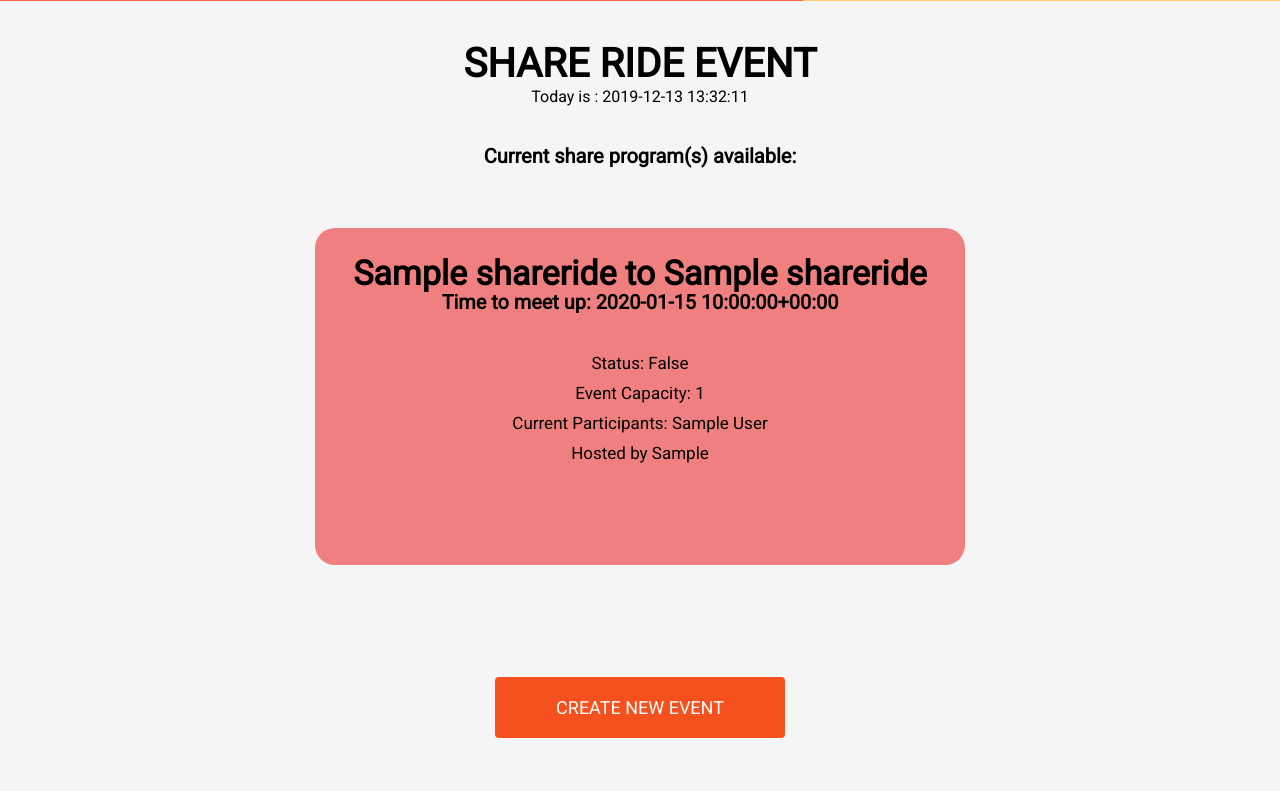
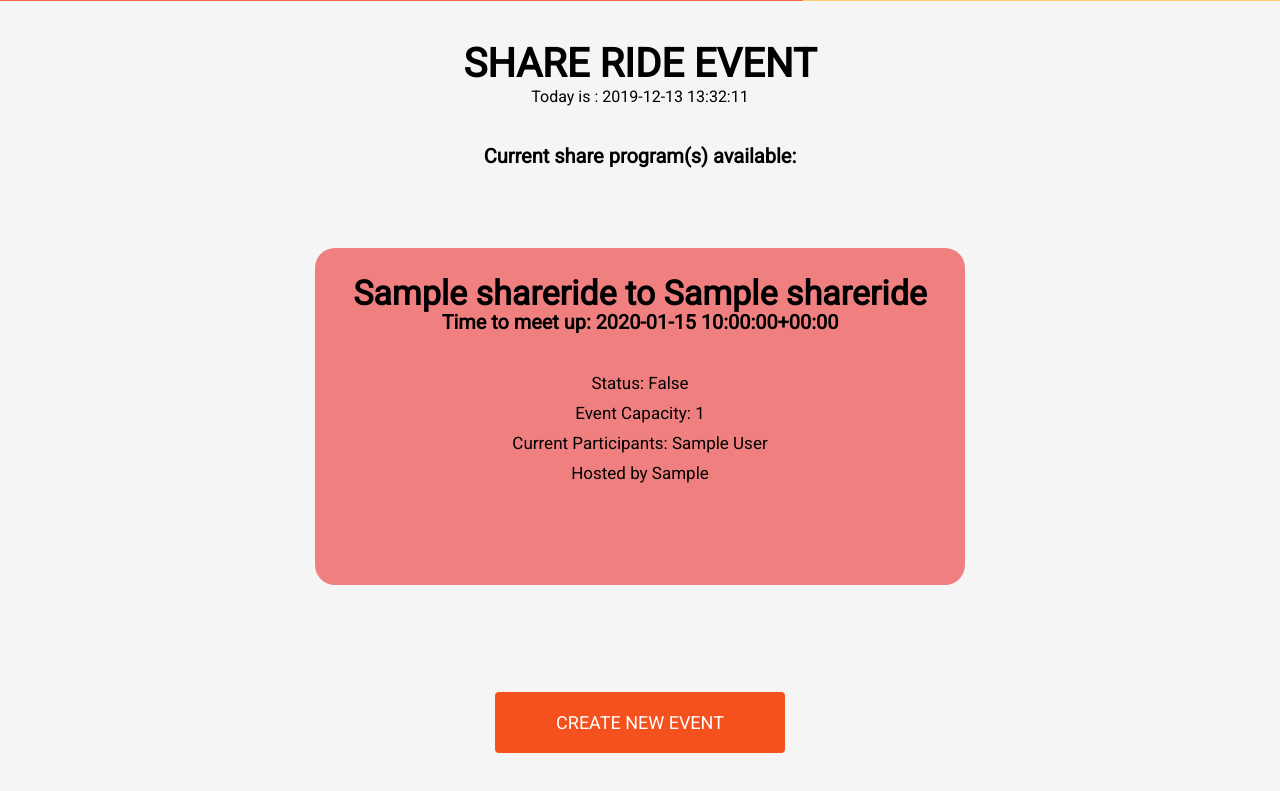
Before and after one commit to bameethanida/BetterTogether, a Django app: page /shareride/ in a window 1280 px wide. Shown: the part 482-1273 px from the top of the page. Before the commit the page ends 1220 px from the top, so only its background shows below. Run offline with Django 3.2, Linux system fonts and the light colour scheme; tables that the repository leaves empty hold one stand-in row (values such as "Sample post").

Commit message:
edit index

```diff
--- a/BetterTogetherApp/static/css/sharefood-index-style.css
+++ b/BetterTogetherApp/static/css/sharefood-index-style.css
@@ -108,7 +108,7 @@
 
   .container {
     margin: 20px auto;
-    padding: 50px 0px;
+    padding: 60px 0px;
     width: 650px;
     min-height: 300px;
     border-radius: 20px;
--- a/BetterTogetherApp/static/css/shareride-index-style.css
+++ b/BetterTogetherApp/static/css/shareride-index-style.css
@@ -110,7 +110,7 @@
   width: 250px;
   transition: all 0.5s;
   cursor: pointer;
-  margin-top: 7%;
+  margin-top: 5%;
   margin-bottom: 3%;
 }
 
@@ -165,7 +165,7 @@ ul {
 
 .container {
   margin: 20px auto;
-  padding: 40px 0px;
+  padding: 60px 0px;
   width: 650px;
   min-height: 300px;
   border-radius: 20px;
```
